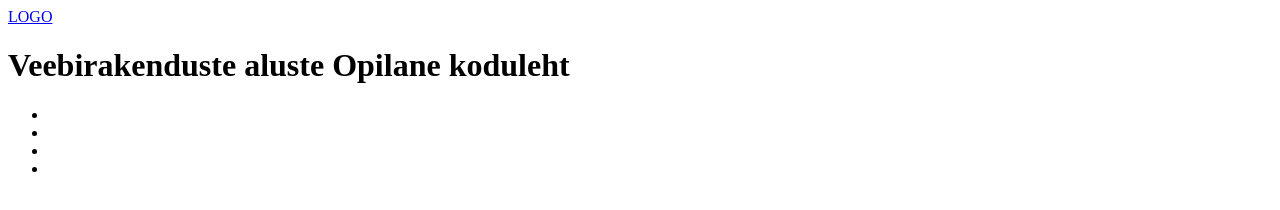
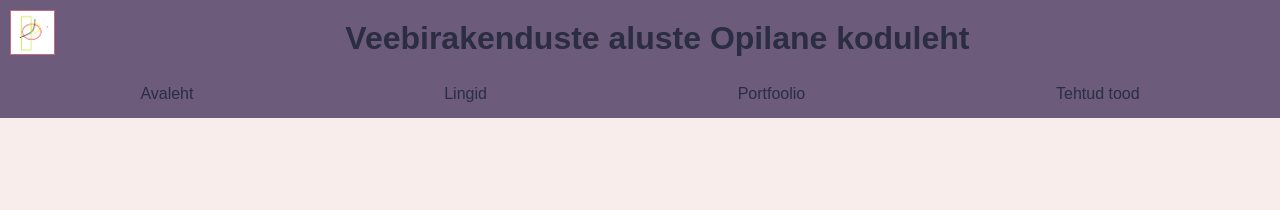
Before and after one commit to Zhan-Gabriel-Gerke/HomePage, a plain HTML site: page content/ylesanne/index.html in a window 1280 px wide. Drawn offline with Linux system fonts and the light colour scheme.

Commit message:
Started own design

```diff
--- a/content/ylesanne/index.html
+++ b/content/ylesanne/index.html
@@ -4,19 +4,18 @@
     <meta charset="UTF-8">
     <meta name="viewport" content="width=device-width, initial-scale=1.0">
     <title>Zhan-Gabriel Gerke Kodulehe</title>
-    <link rel="stylesheet" href="mystyle.css">
+    <link rel="stylesheet" href="../../style/mystyle.css">
 </head>
 <body>
 
 <header>
-    <a href="#" class="logo">LOGO</a>
-    <h1>Veebirakenduste aluste Opilane koduleht</h1>
+    <img src="../logo.png" alt="Logo"> <h1> Veebirakenduste aluste Opilane koduleht</h1>
     <nav>
         <ul>
-            <li><a href=""></a></li>
-            <li><a href=""></a></li>
-            <li><a href=""></a></li>
-            <li><a href=""></a></li>
+            <div class="item"><li><a href="../../index.html">Avaleht</a></li></div>
+            <div class="item"><li><a href="../lingid.html">Lingid</a></li></div>
+            <div class="item"><li><a href="#">Portfoolio</a></li></div>
+            <div class="item"><li><a href="../tood.html">Tehtud tood</a></li></div>
         </ul>
     </nav>
 </header>
--- /dev/null
+++ b/style/mystyle.css
@@ -0,0 +1,46 @@
+*{
+    margin: 0;
+    padding: 0;
+    font-family: sans-serif;
+    box-sizing: border-box;
+    list-style: none;
+}
+header img {
+
+    width: 3.5%;
+    height: auto;
+    float: left;
+    margin-left: 10px;
+    margin-top: 10px;
+    border: solid 1px #C06C84;
+}
+header h1{
+    text-align: center;
+    color: #2B2D42;
+    background: #6C5B7B;
+    padding: 20px;
+}
+body {
+    font-family: Verdana, Geneva, Tahoma, sans-serif;
+    background-color: #F8EDEB;
+}
+header nav ul{
+    top: 70px;
+    position: fixed;
+    left: 0;
+    right: 0;
+    background: #6C5B7B;
+    display: flex;
+    justify-content: space-around;
+    padding: 15px;
+    text-align: center;
+}
+header nav ul li a{
+    text-decoration: none;
+    color: #2B2D42;
+}
+.item:hover {
+    background-color: #C06C84;
+    padding: 10px;
+    border-radius: 5px;
+}
```
Also changed, not shown: content/ylesanne/mystyle.css (deleted).
